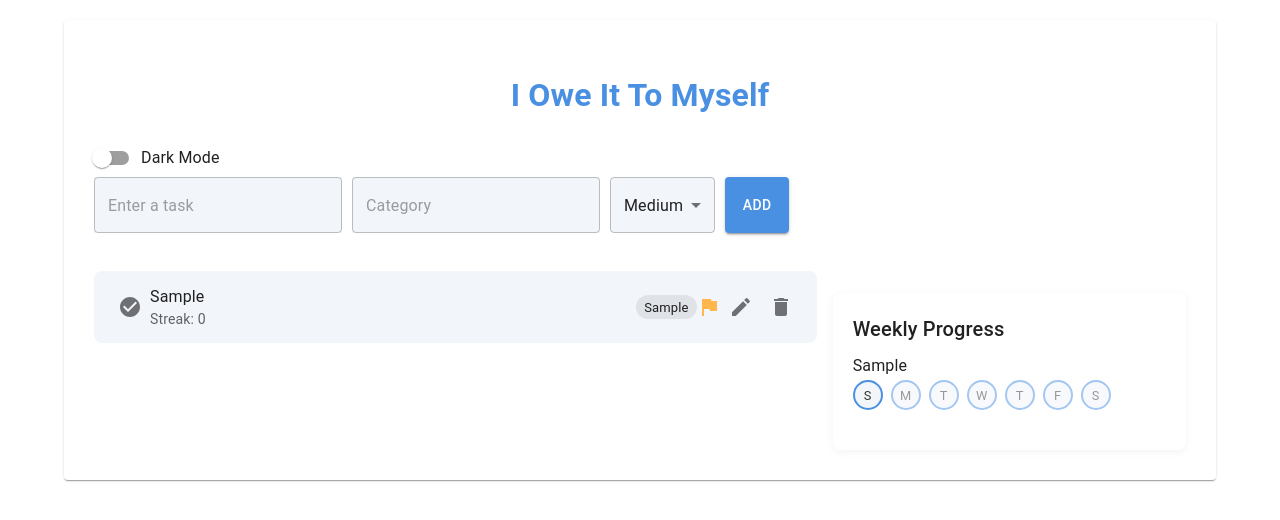
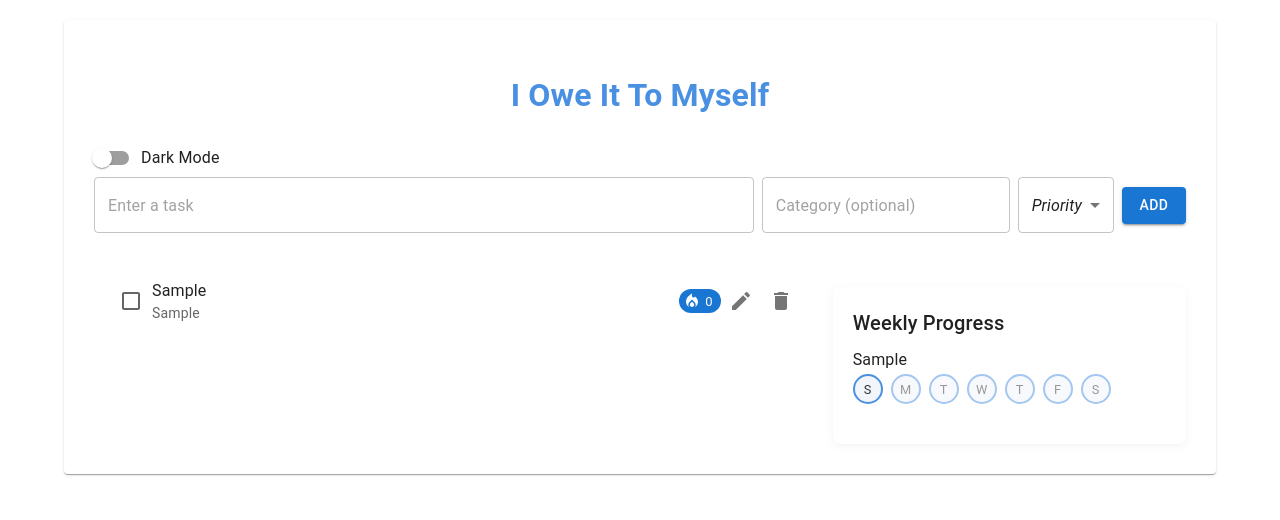
Before and after one commit to alexandrehuynh/owe_yourself, a React (Create React App) app: page / in a window 1280 px wide. Both pictures are taken after typing "Sample", "Sample" into the empty fields and a click on the button "ADD". Shown: the top 520 px of the page. Built offline with nearby package versions, Linux system fonts and the light colour scheme.

Commit message:
added prioties, categories, and edit mod

```diff
--- a/src/App.js
+++ b/src/App.js
@@ -27,7 +27,7 @@ const App = () => {
     <ThemeProvider theme={theme}>
       <CssBaseline />
       <Container className="app-container">
-        <Paper className="app-content" data-theme={darkMode ? "dark" : "light"}>
+        <Paper className="app-content">
           <h1>I Owe It To Myself</h1>
           <FormControlLabel
             control={<Switch checked={darkMode} onChange={() => setDarkMode(!darkMode)} />}
--- a/src/components/Task.js
+++ b/src/components/Task.js
@@ -1,22 +1,23 @@
 import React, { useState } from 'react';
-import { ListItem, ListItemText, IconButton, TextField, Chip, Menu, MenuItem } from '@mui/material';
-import { Delete as DeleteIcon, CheckCircle as DoneIcon, Edit as EditIcon, Flag as FlagIcon, Save as SaveIcon } from '@mui/icons-material';
+import { ListItem, ListItemText, IconButton, Chip, Tooltip, TextField, Select, MenuItem } from '@mui/material';
+import { Delete as DeleteIcon, Edit as EditIcon, Flag as FlagIcon, LocalFireDepartment as FireIcon, Save as SaveIcon } from '@mui/icons-material';
+import CheckBoxAnim from '../utils/CheckBoxAnim';
 
 const Task = ({ task, index, updateTask, deleteTask }) => {
   const [editing, setEditing] = useState(false);
   const [editedTask, setEditedTask] = useState(task);
-  const [anchorEl, setAnchorEl] = useState(null);
 
   const handleEdit = () => setEditing(true);
+
   const handleSave = () => {
     updateTask(index, editedTask);
     setEditing(false);
   };
-  const handleMenuOpen = (event) => setAnchorEl(event.currentTarget);
-  const handleMenuClose = () => setAnchorEl(null);
-  const handlePriorityChange = (priority) => {
-    setEditedTask({ ...editedTask, priority });
-    handleMenuClose();
+
+  const handleKeyDown = (event) => {
+    if (event.key === 'Enter') {
+      handleSave();
+    }
   };
 
   const getPriorityColor = (priority) => {
@@ -29,12 +30,13 @@ const Task = ({ task, index, updateTask, deleteTask }) => {
   };
 
   return (
-    <ListItem className="task-item">
+    <ListItem>
       {editing ? (
         <>
           <TextField
             value={editedTask.text}
             onChange={(e) => setEditedTask({ ...editedTask, text: e.target.value })}
+            onKeyDown={handleKeyDown}
             fullWidth
             variant="standard"
           />
@@ -44,33 +46,46 @@ const Task = ({ task, index, updateTask, deleteTask }) => {
             placeholder="Category"
             variant="standard"
           />
-          <IconButton onClick={handleMenuOpen}>
-            <FlagIcon color={getPriorityColor(editedTask.priority)} />
-          </IconButton>
-          <Menu
-            anchorEl={anchorEl}
-            open={Boolean(anchorEl)}
-            onClose={handleMenuClose}
+          <Select
+            value={editedTask.priority}
+            onChange={(e) => setEditedTask({ ...editedTask, priority: e.target.value })}
+            displayEmpty
           >
-            <MenuItem onClick={() => handlePriorityChange('high')}>High</MenuItem>
-            <MenuItem onClick={() => handlePriorityChange('medium')}>Medium</MenuItem>
-            <MenuItem onClick={() => handlePriorityChange('low')}>Low</MenuItem>
-          </Menu>
+            <MenuItem value="">
+              <em>Priority</em>
+            </MenuItem>
+            <MenuItem value="low">Low</MenuItem>
+            <MenuItem value="medium">Medium</MenuItem>
+            <MenuItem value="high">High</MenuItem>
+          </Select>
           <IconButton onClick={handleSave}>
             <SaveIcon />
           </IconButton>
         </>
       ) : (
         <>
-          <IconButton onClick={() => updateTask(index, { ...task, done: !task.done })} color={task.done ? "primary" : "default"}>
-            <DoneIcon />
-          </IconButton>
+          <CheckBoxAnim
+            checked={task.done}
+            onChange={() => updateTask(index, { done: !task.done })}
+          />
           <ListItemText
             primary={task.text}
-            secondary={`Streak: ${task.streak}`}
+            secondary={task.category}
           />
-          {task.category && <Chip label={task.category} size="small" />}
-          <FlagIcon className={`priority-${task.priority}`} />
+          {task.priority && (
+            <Tooltip title={`Priority: ${task.priority}`}>
+              <FlagIcon color={getPriorityColor(task.priority)} />
+            </Tooltip>
+          )}
+          <Tooltip title={`Streak: ${task.streak}`}>
+            <Chip
+              icon={<FireIcon />}
+              label={task.streak}
+              color="primary"
+              size="small"
+              sx={{ ml: 1 }}
+            />
+          </Tooltip>
           <IconButton onClick={handleEdit}>
             <EditIcon />
           </IconButton>
--- a/src/components/TaskInput.js
+++ b/src/components/TaskInput.js
@@ -2,33 +2,43 @@ import React, { useState } from 'react';
 import { TextField, Button, Select, MenuItem, Box } from '@mui/material';
 
 const TaskInput = ({ setTasks }) => {
-  const [newTask, setNewTask] = useState({ text: '', category: '', priority: 'medium' });
+  const [newTask, setNewTask] = useState({ text: '', category: '', priority: '' });
 
-  const addTask = () => {
-    if (newTask.text.trim()) {
-      setTasks(prevTasks => [...prevTasks, { ...newTask, done: false, streak: 0, lastCompleted: null }]);
-      setNewTask({ text: '', category: '', priority: 'medium' });
+  const addTask = (event) => {
+    if (event.key === 'Enter' || event.type === 'click') {
+      if (newTask.text.trim()) {
+        setTasks(prevTasks => [...prevTasks, { ...newTask, done: false, streak: 0, lastCompleted: null }]);
+        setNewTask({ text: '', category: '', priority: '' });
+      }
     }
   };
 
   return (
-    <Box className="task-input">
+    <Box display="flex" alignItems="center" justifyContent="space-between" mb={3}>
       <TextField
         value={newTask.text}
         onChange={(e) => setNewTask({ ...newTask, text: e.target.value })}
+        onKeyPress={addTask}
         placeholder="Enter a task"
         variant="outlined"
+        sx={{ flexGrow: 1, mr: 1 }}
       />
       <TextField
         value={newTask.category}
         onChange={(e) => setNewTask({ ...newTask, category: e.target.value })}
-        placeholder="Category"
+        placeholder="Category (optional)"
         variant="outlined"
+        sx={{ mr: 1 }}
       />
       <Select
         value={newTask.priority}
         onChange={(e) => setNewTask({ ...newTask, priority: e.target.value })}
+        displayEmpty
+        sx={{ mr: 1 }}
       >
+        <MenuItem value="">
+          <em>Priority</em>
+        </MenuItem>
         <MenuItem value="low">Low</MenuItem>
         <MenuItem value="medium">Medium</MenuItem>
         <MenuItem value="high">High</MenuItem>
--- a/src/components/TaskList.js
+++ b/src/components/TaskList.js
@@ -1,12 +1,12 @@
 import React from 'react';
 import { List } from '@mui/material';
+import Task from './Task';
 import { DragDropContext, Droppable, Draggable } from 'react-beautiful-dnd';
-import Task from './Task';
 
 const TaskList = ({ tasks, setTasks }) => {
-  const updateTask = (index, updatedTask) => {
+  const updateTask = (index, updates) => {
     const newTasks = [...tasks];
-    newTasks[index] = { ...newTasks[index], ...updatedTask };
+    newTasks[index] = { ...newTasks[index], ...updates };
     setTasks(newTasks);
   };
 
@@ -26,7 +26,7 @@ const TaskList = ({ tasks, setTasks }) => {
     <DragDropContext onDragEnd={onDragEnd}>
       <Droppable droppableId="tasks">
         {(provided) => (
-          <List {...provided.droppableProps} ref={provided.innerRef} className="task-list">
+          <List {...provided.droppableProps} ref={provided.innerRef}>
             {tasks.map((task, index) => (
               <Draggable key={index} draggableId={String(index)} index={index}>
                 {(provided) => (
--- /dev/null
+++ b/src/utils/CheckBoxAnim.js
@@ -0,0 +1,25 @@
+import React from 'react';
+import { Checkbox } from '@mui/material';
+import { styled } from '@mui/material/styles';
+
+const AnimatedCheckbox = styled(Checkbox)(({ theme }) => ({
+  '& .MuiSvgIcon-root': {
+    transition: 'transform 0.3s ease-in-out, color 0.3s ease-in-out',
+  },
+  '&.Mui-checked .MuiSvgIcon-root': {
+    transform: 'scale(1.2)',
+    color: theme.palette.primary.main,
+  },
+}));
+
+const CheckBoxAnim = ({ checked, onChange }) => {
+  return (
+    <AnimatedCheckbox
+      checked={checked}
+      onChange={onChange}
+      color="default"
+    />
+  );
+};
+
+export default CheckBoxAnim;
```
